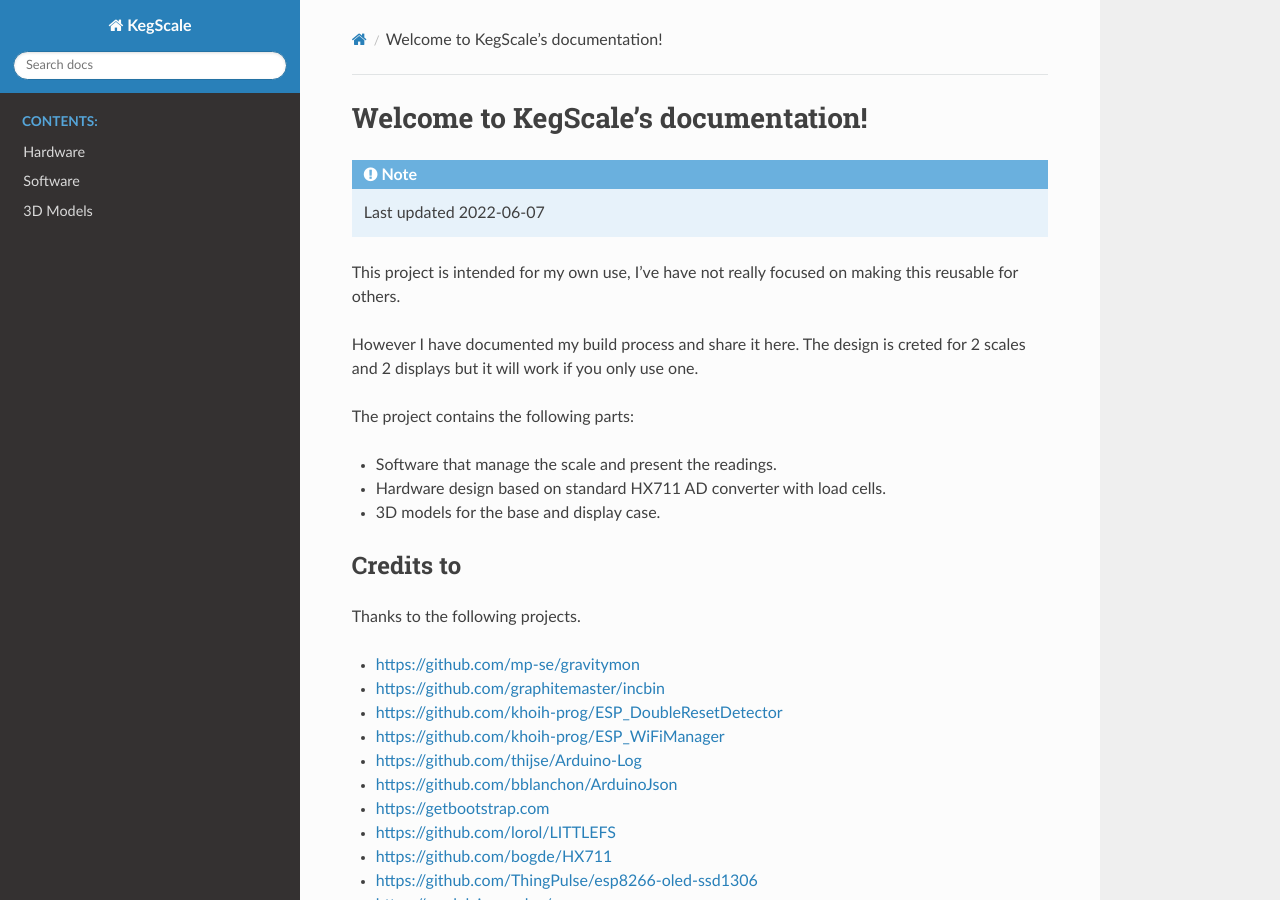
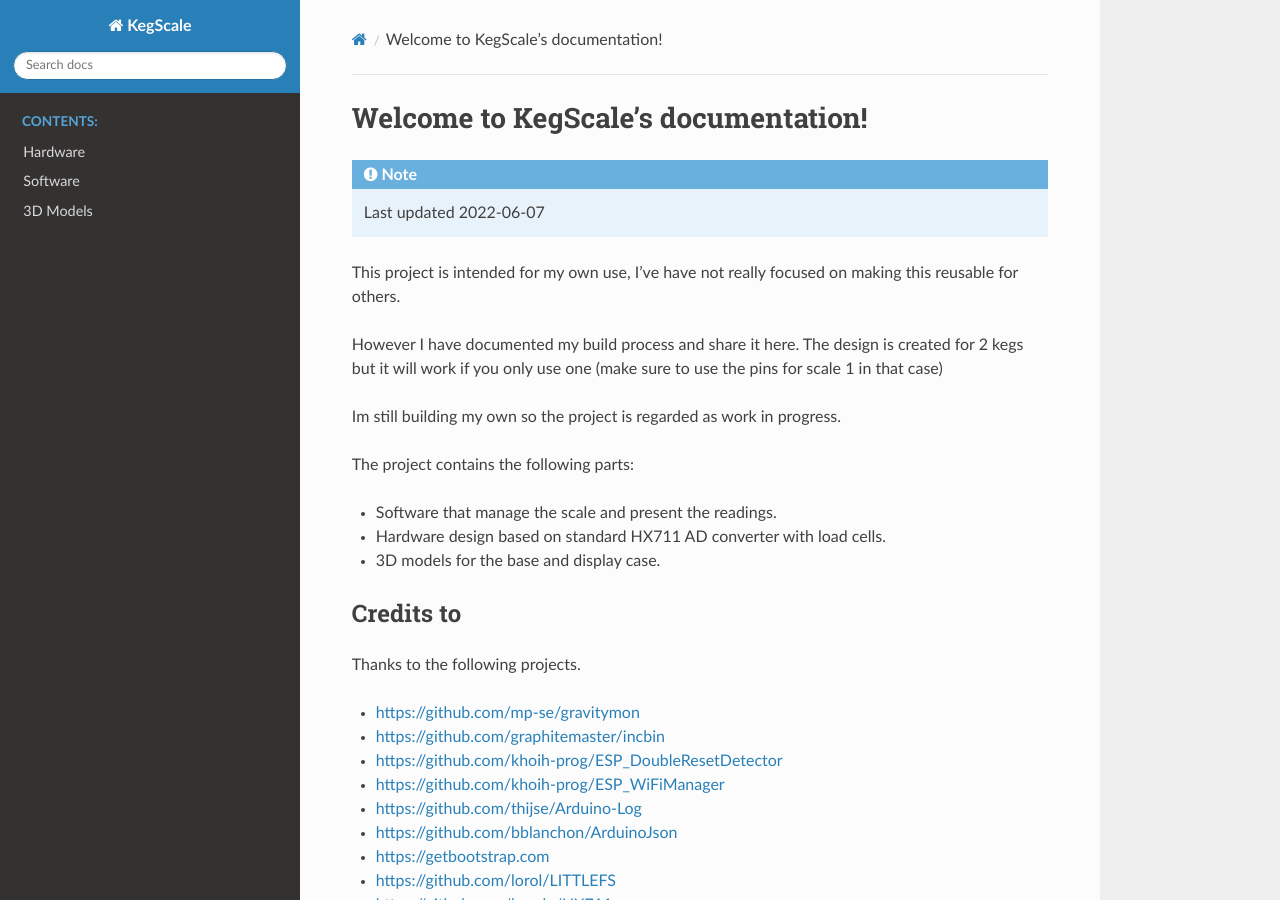
Before and after one commit to mp-se/kegmon, a Sphinx documentation site: the page built from src_docs/source/index.rst, in a window 1280 px wide and 900 px high. Built offline with Sphinx 7.4.7 and the Read the Docs theme 2.0.0, drawn with Linux system fonts in a browser that asks for light colours.

Commit message:
Update docs

```diff
--- a/src_docs/source/hardware.rst
+++ b/src_docs/source/hardware.rst
@@ -3,7 +3,7 @@
 Hardware
 --------
 
-This is the hardware schema overview that I have used i my build.
+This is the hardware schema that I have used in my build.
 
 .. note::
   The software will adopt to what devices are connected and will work with
@@ -115,4 +115,4 @@
 Building the display case
 *************************
 
-to be defined, add Picture of ESP, Case with ESP, Case with display, connection board, complete build
+This section will be written once I have completed my 3d model for the case.
--- a/src_docs/source/index.rst
+++ b/src_docs/source/index.rst
@@ -11,8 +11,10 @@
 
 This project is intended for my own use, I've have not really focused on making this reusable for others.
 
-However I have documented my build process and share it here. The design is creted for 2 scales and 2
-displays but it will work if you only use one.
+However I have documented my build process and share it here. The design is created for 2 kegs but it
+will work if you only use one (make sure to use the pins for scale 1 in that case)
+
+Im still building my own so the project is regarded as work in progress.
 
 The project contains the following parts:
 
--- a/src_docs/source/software.rst
+++ b/src_docs/source/software.rst
@@ -18,10 +18,13 @@
 
 To be defined.
 
+
 OLED Screens
 ************
 
-To be defined.
+The OLD screens will show the name of the beer, abv and alternate between kg and pints. The first
+screen will display values for keg 1 and the second for keg 2.
+
 
 Index
 *****
```
Also changed, not shown: README.md (+5 -9 lines), 2 other files.
